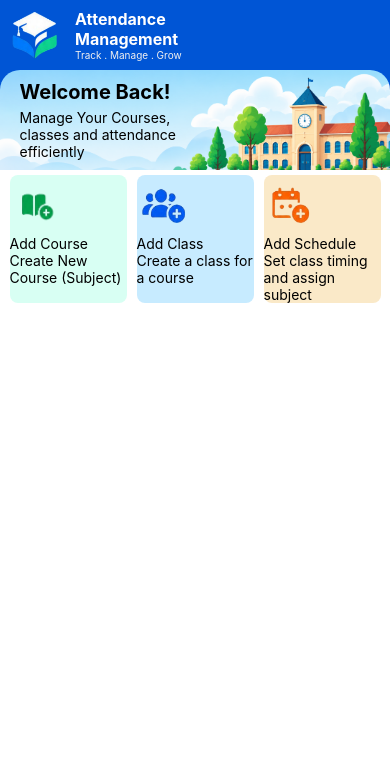
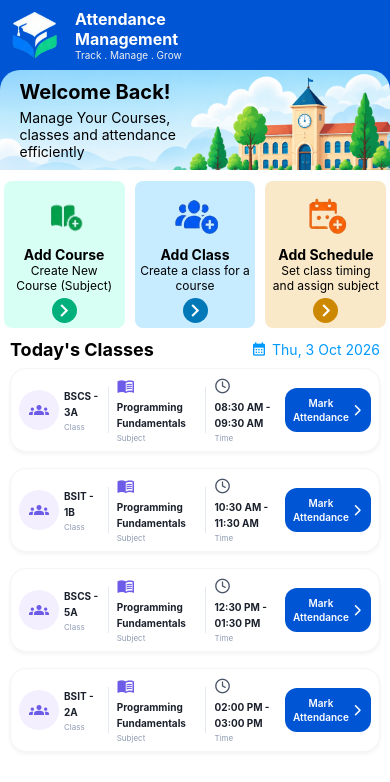
Before and after one commit to mhmdkhan-01/React-Native, a React Native app: screen /Dashboard in a window 390 px wide. Shown: the top 782 px of the page. Built offline with nearby package versions, Linux system fonts and the light colour scheme.

Commit message:
added todays classes

```diff
--- a/App.jsx
+++ b/App.jsx
@@ -8,7 +8,7 @@ const App = () => {
   const Stack=createNativeStackNavigator();
   return (
     <NavigationContainer>
-      <Stack.Navigator>
+      <Stack.Navigator initialRouteName='Dashboard'>
         <Stack.Screen name='Login' component={Login} options={{headerShown:false}} />
         <Stack.Screen name='Dashboard' component={Dashboard} options={{headerShown:false}}/>
       </Stack.Navigator>
--- a/Data/Lists/Schedules.js
+++ b/Data/Lists/Schedules.js
@@ -1,23 +1,24 @@
-var schedules=[
-    Schedule(
+import Schedule from '../Models/Schedule'
+var Schedules=[
+   new Schedule(
      "BSCS - 3A",
      "Programming Fundamentals",
      "Monday",
      "08:30 AM - 09:30 AM",
   ),
-  Schedule(
+   new Schedule(
      "BSIT - 1B",
      "Mobile Application Development",
      "Monday",
      "10:30 AM - 11:30 AM",
   ),
-  Schedule(
+   new Schedule(
      "BSCS - 5A",
      "Database Systems",
      "Tuesday",
      "12:30 PM - 01:30 PM",
   ),
-  Schedule(
+   new Schedule(
      "BSIT - 2A",
      "Object Oriented Programming",
      "Wednesday",
@@ -25,3 +26,4 @@ var schedules=[
   ),
 
 ];
+export default Schedules;
--- a/Data/Lists/Users.js
+++ b/Data/Lists/Users.js
@@ -1,4 +1,3 @@
-
 import AppUser from '../Models/AppUser'
 var appUsersList=[
     new AppUser('ali', 'xyz'),
--- a/Screens/Dashboard.jsx
+++ b/Screens/Dashboard.jsx
@@ -1,23 +1,31 @@
-import { View, Text, StyleSheet, Image, ImageBackground } from 'react-native'
+import { View, Text, StyleSheet, Image, ImageBackground, TouchableOpacity } from 'react-native'
 import { SafeAreaView } from 'react-native-safe-area-context'
+import MaterialIcons from 'react-native-vector-icons/MaterialIcons'
+import Feather from 'react-native-vector-icons/Feather'
 import React from 'react'
+import Schedules from '../Data/Lists/Schedules'
+
 const Dashboard = () => {
     const quickicons=[{
         title:'Add Course',
         subtitle:'Create New Course (Subject)',
         color:'#d8fff3',
+        arrowColor:'#00b07c',
         img:require('../Images/addcourse.png')
     },{
         title:'Add Class',
         subtitle:'Create a class for a course',
         color:'#c7ebff',
+        arrowColor:'#0078b8',
         img:require('../Images/addclass.png')
     },{
         title:'Add Schedule',
         subtitle:'Set class timing and assign subject',
         color:'#fae9c8',
+        arrowColor:'#cc8800',
         img:require('../Images/addschedule.png')
     }];
+
   return (
     <SafeAreaView style={{flex:1, backgroundColor:'white'}}>
         <View style={style.header}>
@@ -40,21 +48,78 @@ const Dashboard = () => {
             </View>
         </View>
         <View style={style.quickbuttons}>
-            {quickicons.map(item=>{
-                return <View style={{backgroundColor:item.color, margin:5, borderRadius:8,
-                    width:'30%', height:'160'
+            {quickicons.map((item, index) => {
+                return <View key={index} style={{backgroundColor:item.color, margin:5, borderRadius:8,
+                    width:'31%', alignItems:'center', padding:5
                 }}>
                     <Image source={item.img}
                     style={{width:50, height:60}}
                     resizeMode='contain' />
-                    <Text>{item.title}</Text>
-                    <Text>{item.subtitle}</Text>
+                    <Text style={{fontWeight:'700', fontSize:14}}>{item.title}</Text>
+                    <Text style={{fontSize:12, flexWrap:'wrap', textAlign:'center'}}>{item.subtitle}</Text>
+                <View style={{backgroundColor:item.arrowColor, marginTop:5, borderRadius:50}}>
+                    <MaterialIcons color="white" name="keyboard-arrow-right" size={25}/>
+                </View>
                 </View>
             })}
         </View>
+        <View style={style.lsheader}>
+            <Text style={style.lsheaderheading}>Today's Classes</Text>
+            <View style={style.lsheaderdate}>
+                <MaterialIcons name="calendar-month" size={16} color='#0099ff' />
+                <Text style={style.lsdatetxt}>Thu, 3 Oct 2026</Text>
+            </View>
+        </View>
+        {
+            Schedules.map((item, index)=>{
+                return (
+                    <View key={index} style={style.card}>
+                        {/* Class Section */}
+                        <View style={style.classSection}>
+                            <View style={style.iconCircle}>
+                                <MaterialIcons name="groups" size={20} color="#6C5CE7" />
+                            </View>
+                            <View style={style.textContainer}>
+                                <Text style={style.cardTitleText}>{item.className || 'BSCS - 3A'}</Text>
+                                <Text style={style.cardSubtitleText}>Class</Text>
+                            </View>
+                        </View>
+
+                        <View style={style.divider} />
+
+                        {/* Subject Section */}
+                        <View style={style.subjectSection}>
+                            <MaterialIcons name="menu-book" size={18} color="#6C5CE7" style={style.sectionIcon} />
+                            <Text style={style.cardTitleText} numberOfLines={2}>
+                                {item.subject || 'Programming\nFundamentals'}
+                            </Text>
+                            <Text style={style.cardSubtitleText}>Subject</Text>
+                        </View>
+
+                        <View style={style.divider} />
+
+                        {/* Time Section */}
+                        <View style={style.timeSection}>
+                            <Feather name="clock" size={16} color="#4A5568" style={style.sectionIcon} />
+                            <Text style={style.cardTitleText}>
+                                {item.time || '08:30 AM –\n09:30 AM'}
+                            </Text>
+                            <Text style={style.cardSubtitleText}>Time</Text>
+                        </View>
+
+                        {/* Action Button */}
+                        <TouchableOpacity style={style.cardButton} onPress={() => {}}>
+                            <Text style={style.cardButtonText}>Mark{'\n'}Attendance</Text>
+                            <Feather name="chevron-right" size={18} color="#FFFFFF" />
+                        </TouchableOpacity>
+                    </View>
+                )
+            })
+        }
     </SafeAreaView>
   )
 }
+
 const style=StyleSheet.create({
     header:{
         backgroundColor:'#0055d5',
@@ -94,7 +159,107 @@ const style=StyleSheet.create({
     },
     quickbuttons:{
         flexDirection:'row',
-        justifyContent:'center'
-    }
+        justifyContent:'center',
+        marginVertical:6
+    },
+    lsheader:{
+        flexDirection:'row',
+        justifyContent:'space-between',
+        paddingHorizontal:10,
+        alignItems:'center'
+    },
+    lsheaderheading:{
+        fontWeight:'bold',
+        fontSize:18
+    },
+    lsheaderdate:{
+        flexDirection:'row',
+        gap:5,
+    },
+    lsdatetxt:{
+        color:'#0099ff'
+    },
+    // Schedule Card Styles
+    card: {
+        flexDirection: 'row',
+        alignItems: 'center',
+        backgroundColor: '#FFFFFF',
+        borderRadius: 16,
+        padding: 8,
+        marginVertical: 8,
+        marginHorizontal: 10,
+        shadowColor: '#000',
+        shadowOffset: { width: 0, height: 2 },
+        shadowOpacity: 0.05,
+        shadowRadius: 4,
+        elevation: 2,
+        borderWidth: 1,
+        borderColor: '#F4F5F7',
+    },
+    classSection: {
+        flexDirection: 'row',
+        alignItems: 'center',
+        flex: 1.5,
+    },
+    iconCircle: {
+        width: 40,
+        height: 40,
+        borderRadius: 20,
+        backgroundColor: '#F3EFFF',
+        justifyContent: 'center',
+        alignItems: 'center',
+        marginRight: 5,
+    },
+    textContainer: {
+        flexShrink: 1.2,
+        justifyContent: 'center',
+    },
+    cardTitleText: {
+        fontSize: 10,
+        fontWeight: '700',
+        color: '#1A202C',
+        marginBottom: 2,
+        lineHeight: 16,
+    },
+    cardSubtitleText: {
+        fontSize: 8,
+        color: '#8F9BB3',
+    },
+    divider: {
+        width: 1,
+        height: '70%',
+        backgroundColor: '#E4E9F2',
+        marginHorizontal: 8,
+    },
+    subjectSection: {
+        flex: 1.5,
+        justifyContent: 'center',
+    },
+    timeSection: {
+        flex: 1.2,
+        justifyContent: 'center',
+    },
+    sectionIcon: {
+        marginBottom: 4,
+    },
+    cardButton: {
+        flex: 1.3,
+        flexDirection: 'row',
+        backgroundColor: '#0055d5',
+        borderRadius: 12,
+        paddingVertical: 8,
+        paddingHorizontal: 8,
+        alignItems: 'center',
+        justifyContent: 'space-between',
+        marginLeft: 6,
+    },
+    cardButtonText: {
+        color: '#FFFFFF',
+        fontSize: 10,
+        fontWeight: '600',
+        textAlign: 'center',
+        lineHeight: 14,
+    },
 });
+
 export default Dashboard
```
